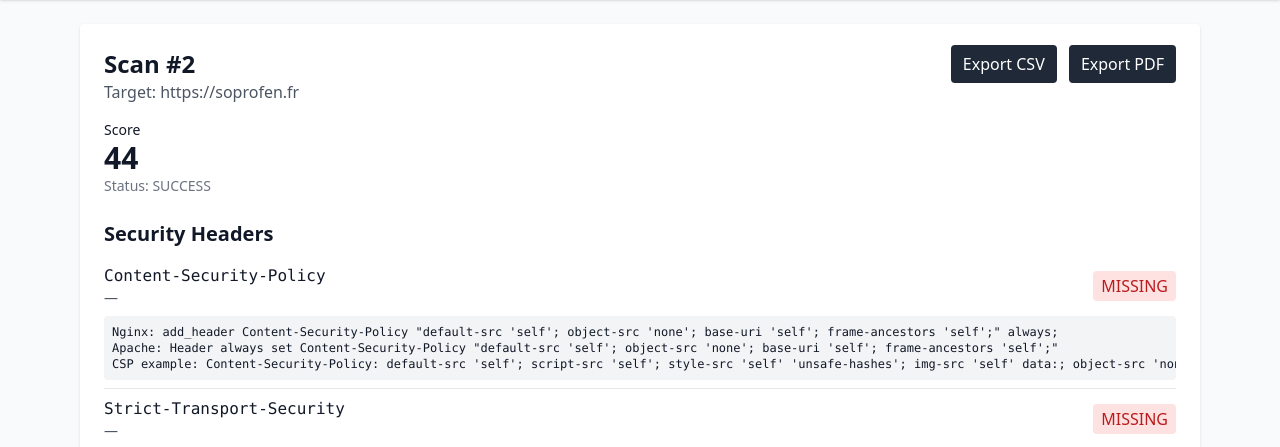
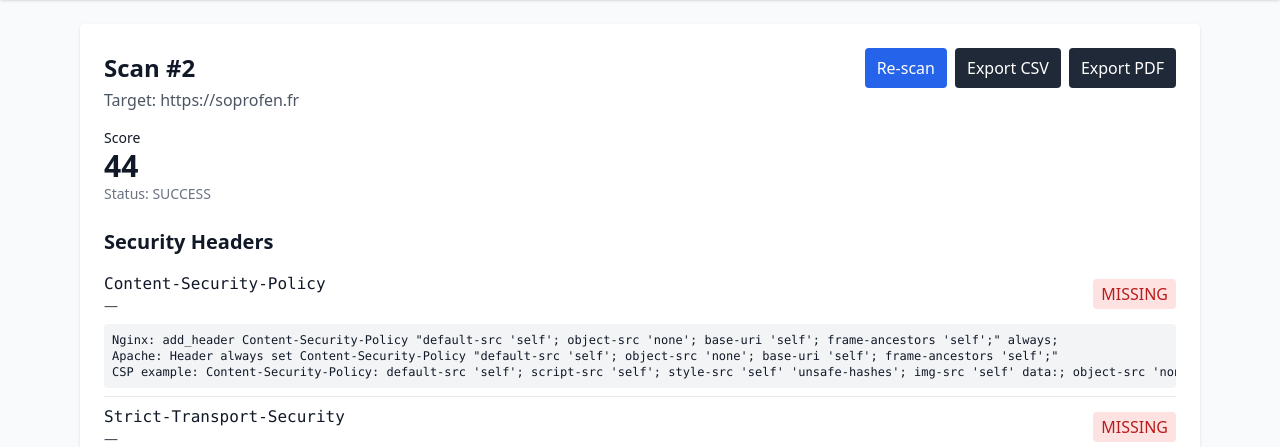
Before and after one commit to Alexisgreau/headershield, a FastAPI app: page /scan/2 in a window 1280 px wide. Shown: the part 52-499 px from the top of the page. Run offline with FastAPI, Linux system fonts and the light colour scheme; some libraries are stand-ins or nearby versions.

```diff
--- a/app/web/templates/scan_detail.html
+++ b/app/web/templates/scan_detail.html
@@ -3,9 +3,13 @@
 <div class="bg-white p-6 rounded shadow">
   <div class="flex items-center justify-between">
     <h1 class="text-2xl font-semibold">Scan #{{ scan.id }}</h1>
-    <div class="space-x-2">
-      <a href="/api/v1/export/csv?scan_id={{scan.id}}" class="px-3 py-2 bg-gray-800 text-white rounded">Export CSV</a>
-      <a href="/api/v1/export/pdf?scan_id={{scan.id}}" class="px-3 py-2 bg-gray-800 text-white rounded">Export PDF</a>
+    <div class="flex items-center gap-2">
+      <form method="post" action="/scan">
+        <input type="hidden" name="urls" value="{{ target_url }}">
+        <button type="submit" class="px-3 py-2 bg-blue-600 text-white rounded hover:bg-blue-700 transition">Re-scan</button>
+      </form>
+      <a href="/api/v1/export/csv?scan_id={{scan.id}}" class="px-3 py-2 bg-gray-800 text-white rounded hover:bg-gray-700 transition">Export CSV</a>
+      <a href="/api/v1/export/pdf?scan_id={{scan.id}}" class="px-3 py-2 bg-gray-800 text-white rounded hover:bg-gray-700 transition">Export PDF</a>
     </div>
   </div>
   <p class="text-gray-600">Target: {{ target_url }}</p>
```
Also changed, not shown: app/api/web/routes_pages.py (+15 -1 lines), app/web/templates/results.html (+8 -1 lines), data/headershield.db.
